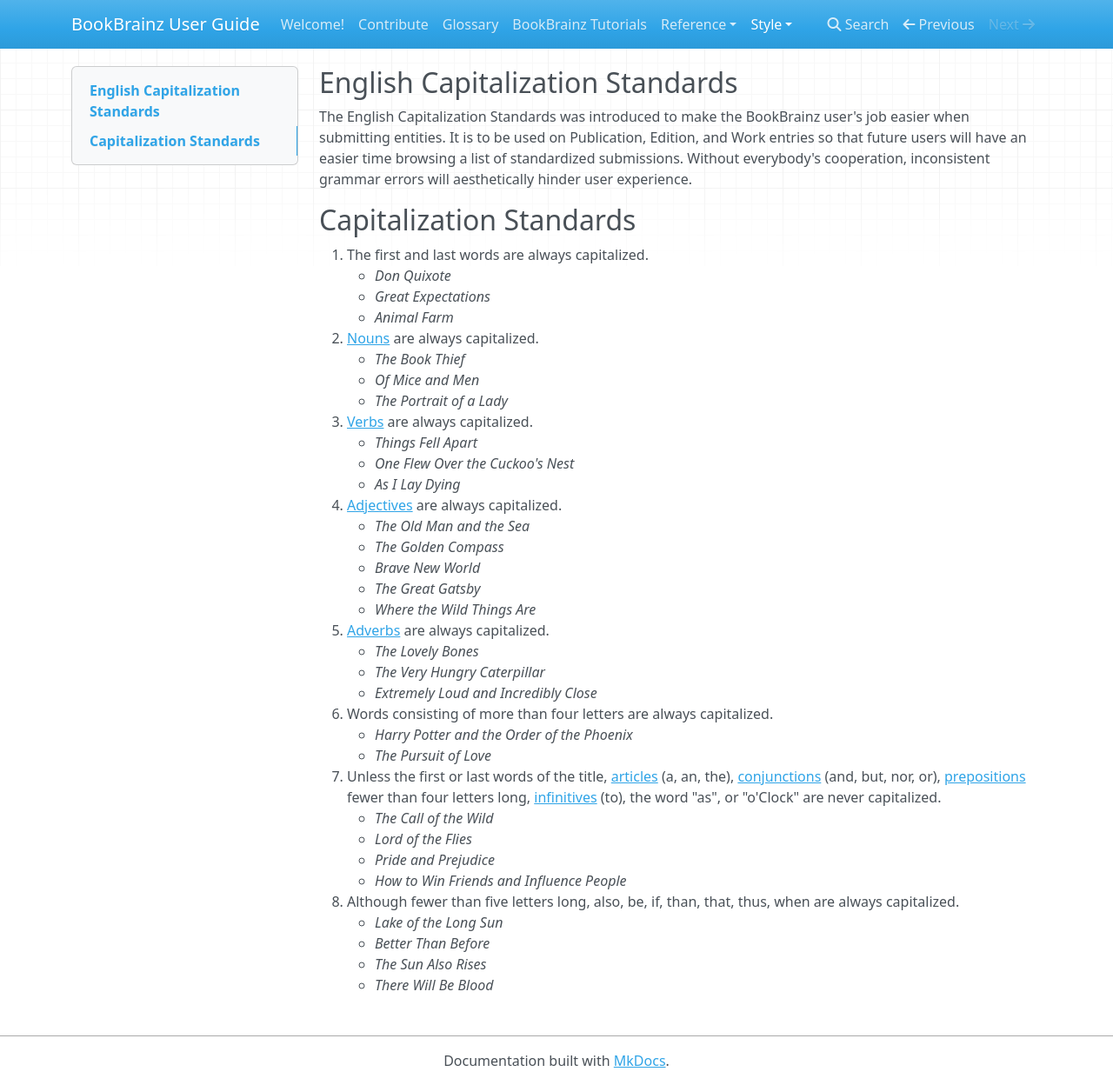
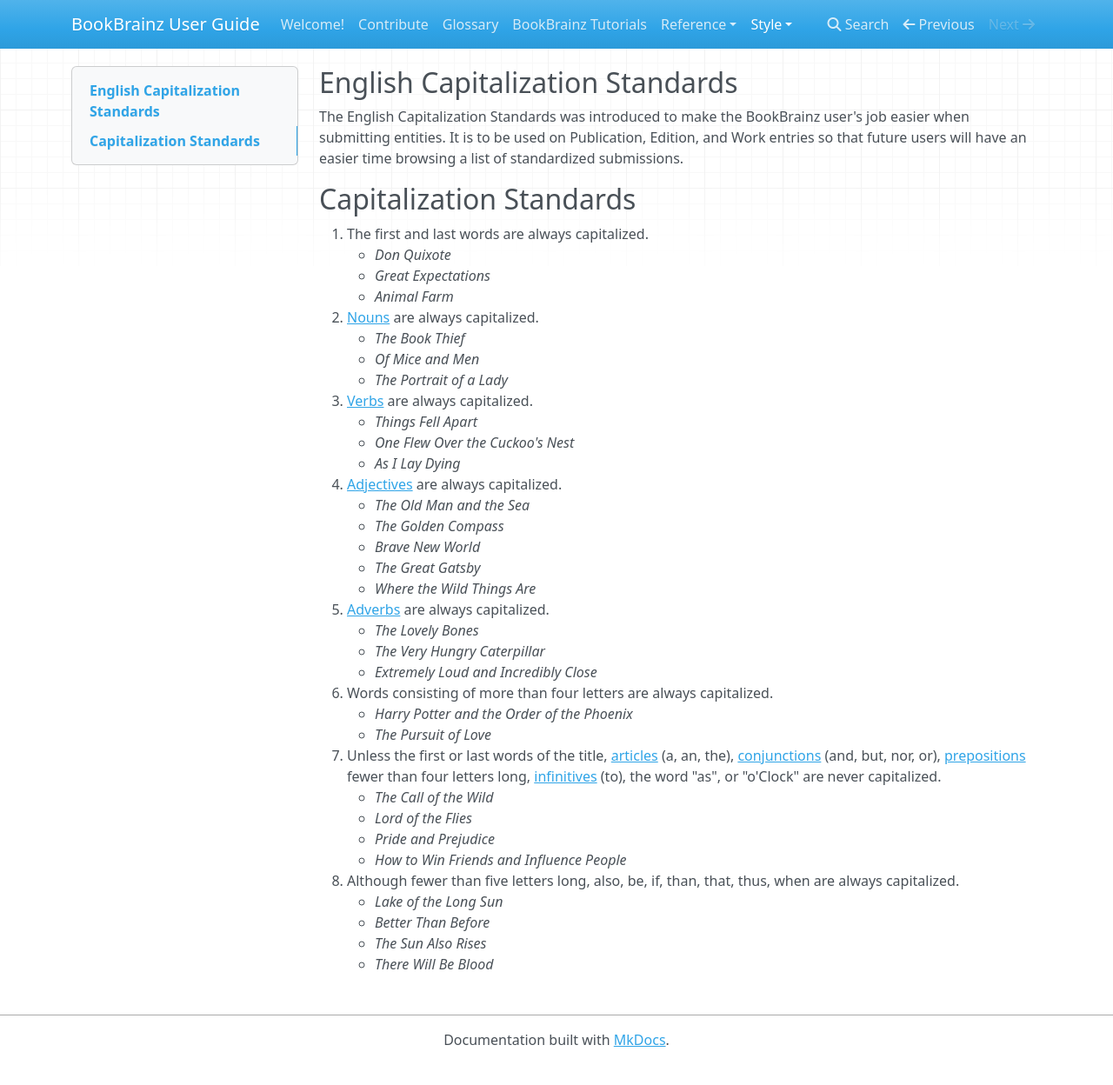
Before and after one commit to metabrainz/bookbrainz-user-guide, an MkDocs documentation site: the page built from docs/style/language_specific/capitalization-en.md, in a window 1280 px wide and 1248 px high. Shown: the whole window at 87% size. Built offline with MkDocs 1.6.1, drawn with Linux system fonts in a browser that asks for light colours; nearby versions of some CDN libraries.

Commit message:
Awkward changes

```diff
--- a/docs/style/language_specific/capitalization-en.md
+++ b/docs/style/language_specific/capitalization-en.md
@@ -1,7 +1,7 @@
 English Capitalization Standards
 ---------------
 
-The English Capitalization Standards was introduced to make the BookBrainz user's job easier when submitting entities. It is to be used on Publication, Edition, and Work entries so that future users will have an easier time browsing a list of standardized submissions. Without everybody's cooperation, inconsistent grammar errors will aesthetically hinder user experience.
+The English Capitalization Standards was introduced to make the BookBrainz user's job easier when submitting entities. It is to be used on Publication, Edition, and Work entries so that future users will have an easier time browsing a list of standardized submissions.
 
 Capitalization Standards
 ---------------
```
